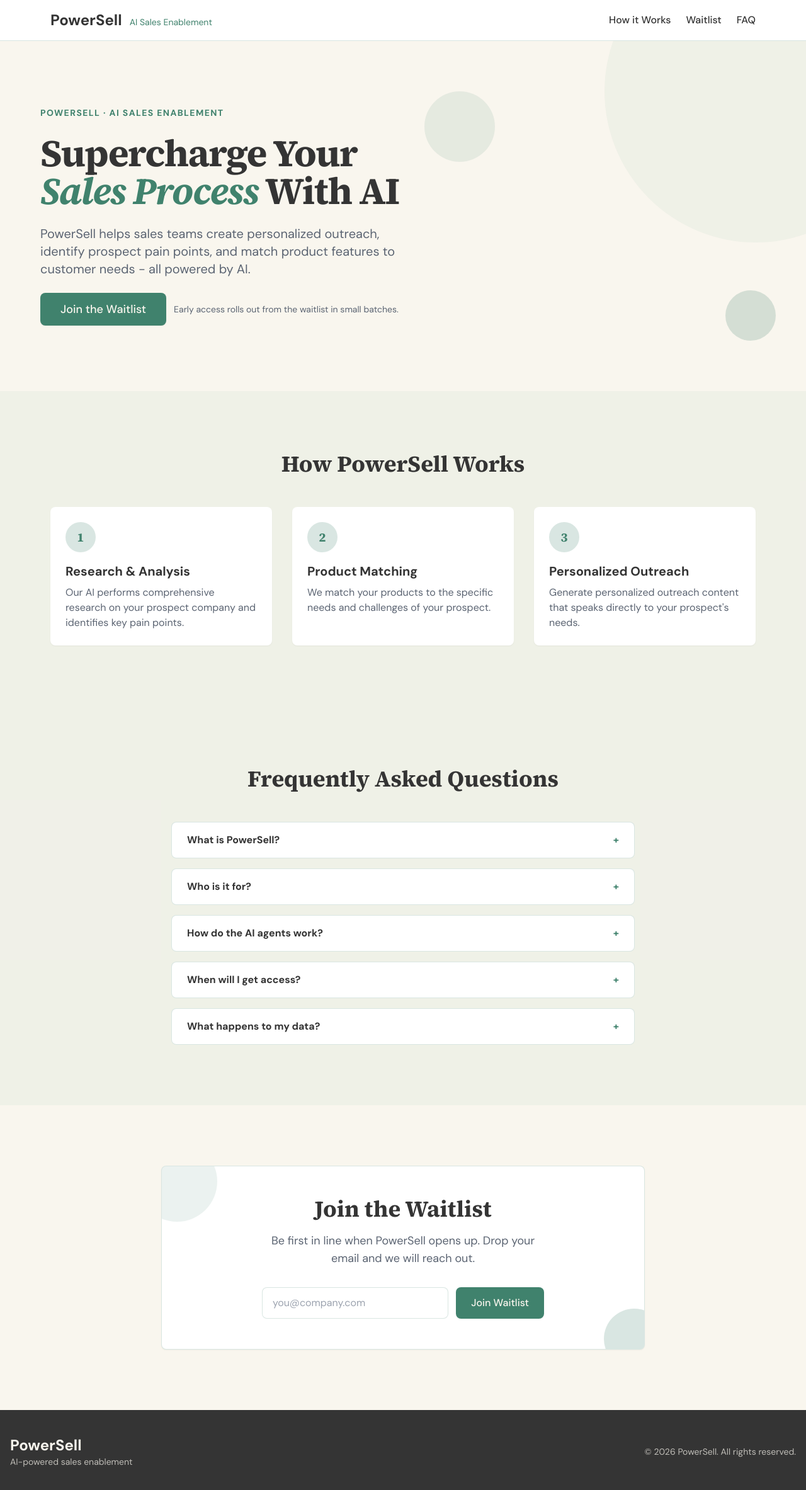
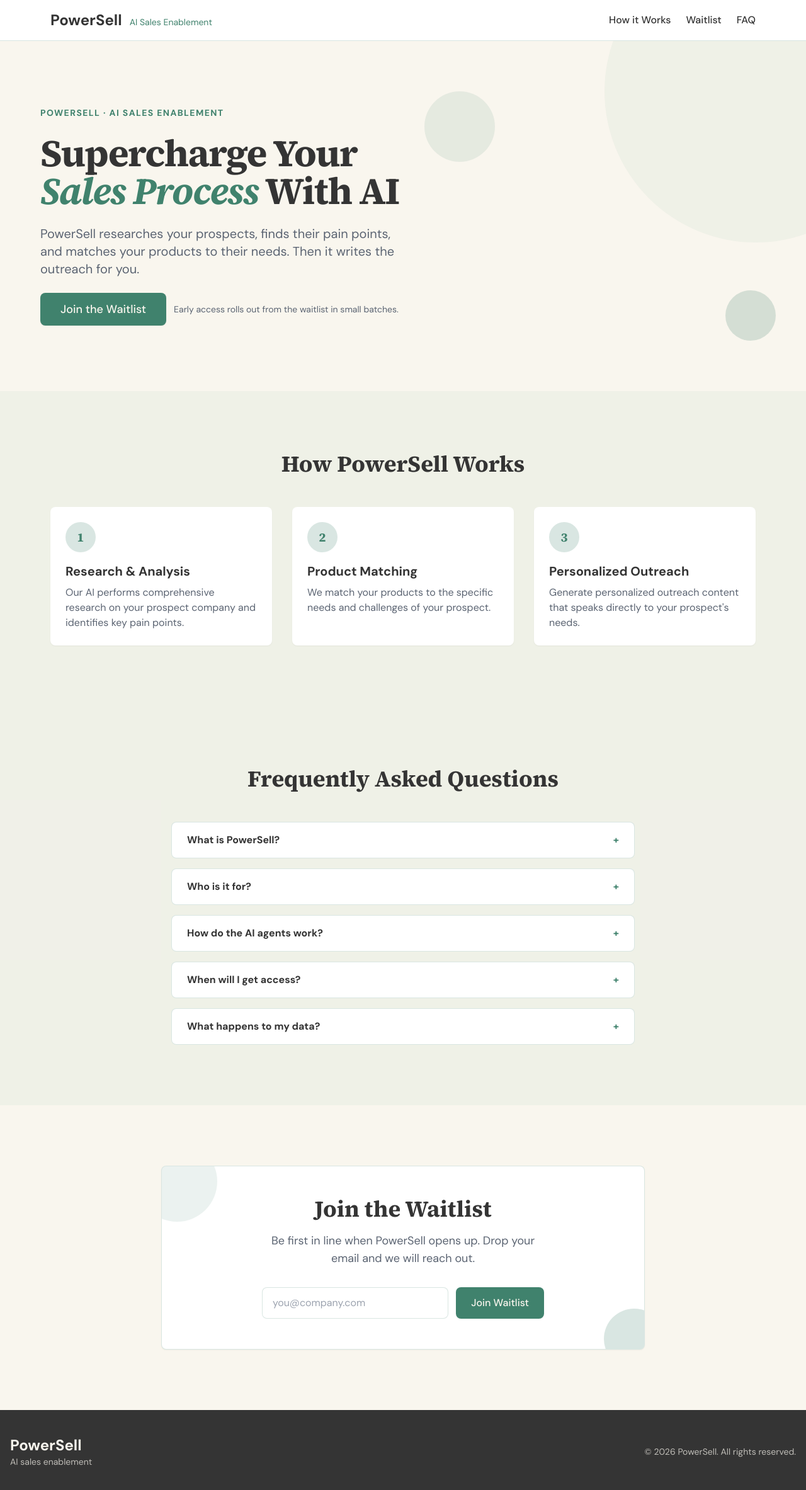
Before and after one commit to KaanEnt/Cursor-Demo-July, a React (Vite) app: page / in a window 1280 px wide. Shown: the top 2366 px of the page at 63% size. Built offline with nearby package versions, Linux system fonts and the light colour scheme.

Commit message:
update: apply no-dash copy pass to page copy

```diff
--- a/index.html
+++ b/index.html
@@ -4,8 +4,8 @@
     <meta charset="UTF-8" />
     <link rel="icon" type="image/png" href="/favicon.png" />
     <meta name="viewport" content="width=device-width, initial-scale=1.0" />
-    <meta name="description" content="AI-powered sales enablement platform" />
-    <title>PowerSell - AI Sales Enablement</title>
+    <meta name="description" content="AI sales enablement platform" />
+    <title>PowerSell | AI Sales Enablement</title>
     <link rel="preconnect" href="https://fonts.googleapis.com" />
     <link rel="preconnect" href="https://fonts.gstatic.com" crossorigin />
     <link
--- a/src/design-system/tokens.css
+++ b/src/design-system/tokens.css
@@ -1,5 +1,5 @@
 /*
- * PowerSell design tokens — the single edit surface for the brand look.
+ * PowerSell design tokens: the single edit surface for the brand look.
  * Change a value here and it propagates site-wide through the Tailwind
  * mapping in tailwind.config.ts. Components never use raw hex.
  *
--- a/src/design-system/tokens.ts
+++ b/src/design-system/tokens.ts
@@ -4,14 +4,14 @@
 export const brand = {
   name: 'PowerSell',
   tagline: 'AI Sales Enablement',
-  footerLine: 'AI-powered sales enablement',
+  footerLine: 'AI sales enablement',
 } as const;
 
 export const hero = {
   headlineLead: 'Supercharge Your ',
   headlineAccent: 'Sales Process',
   headlineTail: ' With AI',
-  body: 'PowerSell helps sales teams create personalized outreach, identify prospect pain points, and match product features to customer needs - all powered by AI.',
+  body: 'PowerSell researches your prospects, finds their pain points, and matches your products to their needs. Then it writes the outreach for you.',
   cta: 'Join the Waitlist',
   ctaNote: 'Early access rolls out from the waitlist in small batches.',
 } as const;
@@ -27,7 +27,7 @@ export const agents: Agent[] = [
   {
     name: 'Company Profiler',
     action: 'Researching prospect',
-    output: 'Acme Robotics — Series B, 140 people, expanding EU operations',
+    output: 'Acme Robotics: Series B, 140 people, expanding EU operations',
   },
   {
     name: 'Pain Point Analyzer',
@@ -98,7 +98,7 @@ export const faq: { heading: string; items: FaqItem[] } = {
     {
       question: 'Who is it for?',
       answer:
-        'Sales teams and founders who want to spend less time on manual research and more time talking to well-qualified prospects.',
+        'Sales teams and founders who want to spend less time on manual research and more time talking to qualified prospects.',
     },
     {
       question: 'How do the AI agents work?',
```
